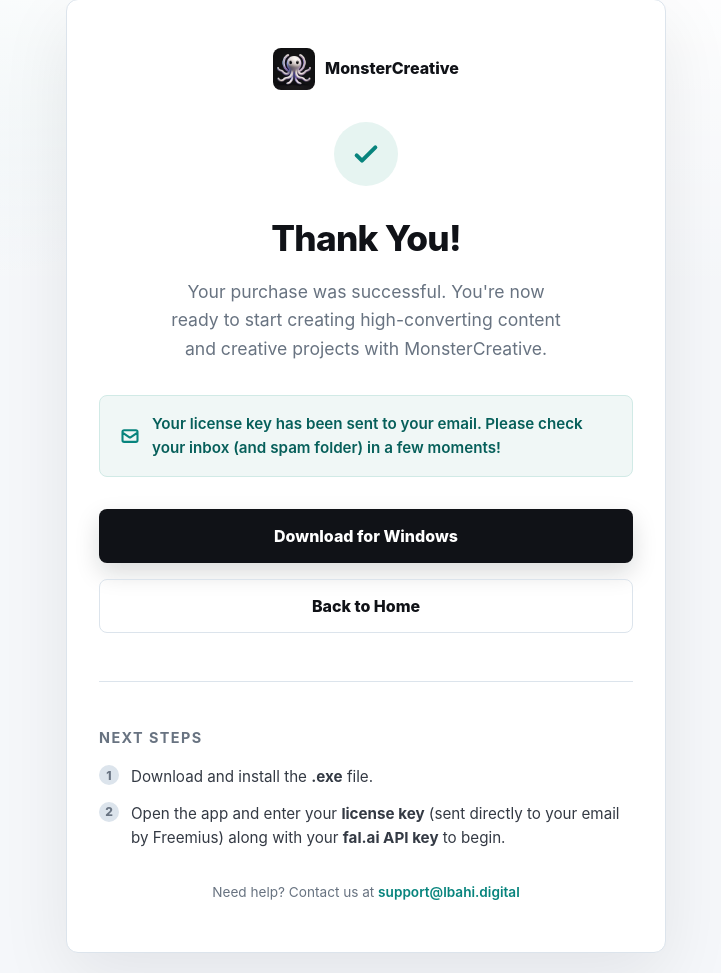
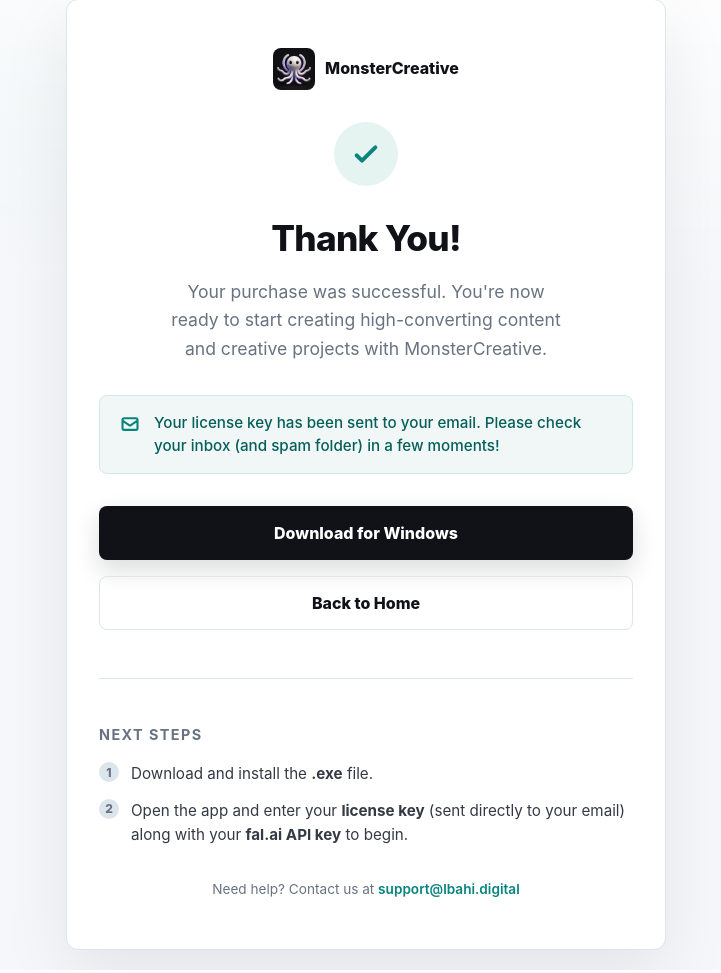
Before and after one commit to lbahi/monstercreative-landing, a Django app: page /success/?v=mc_launch_2024 in a window 1280 px wide. Shown: the part 21-994 px from the top of the page, without its empty margins (274-995 px from the left). Run offline with Django 5.2, Linux system fonts and the light colour scheme.

Commit message:
style: fix email notice layout & remove freemius mention

```diff
--- a/landing/templates/landing/success.html
+++ b/landing/templates/landing/success.html
@@ -189,15 +189,16 @@
 
     .email-notice {
       display: flex;
-      align-items: center;
-      gap: 12px;
+      align-items: flex-start;
+      gap: 14px;
       padding: 16px 20px;
       background: #f0f7f6;
       border: 1px solid #d1eae6;
       border-radius: 8px;
       color: var(--teal-strong);
       font-size: 0.95rem;
-      font-weight: 600;
+      line-height: 1.5;
+      font-weight: 500;
       text-align: left;
       margin-bottom: 32px;
     }
@@ -205,6 +206,7 @@
     .email-notice svg {
       flex-shrink: 0;
       color: var(--teal);
+      margin-top: 2px;
     }
 
     footer {
@@ -259,7 +261,7 @@
         </div>
         <div class="step-item">
           <span class="step-num">2</span>
-          <span>Open the app and enter your <b>license key</b> (sent directly to your email by Freemius) along with your <b>fal.ai API key</b> to begin.</span>
+          <span>Open the app and enter your <b>license key</b> (sent directly to your email) along with your <b>fal.ai API key</b> to begin.</span>
         </div>
       </div>
     </div>
```
